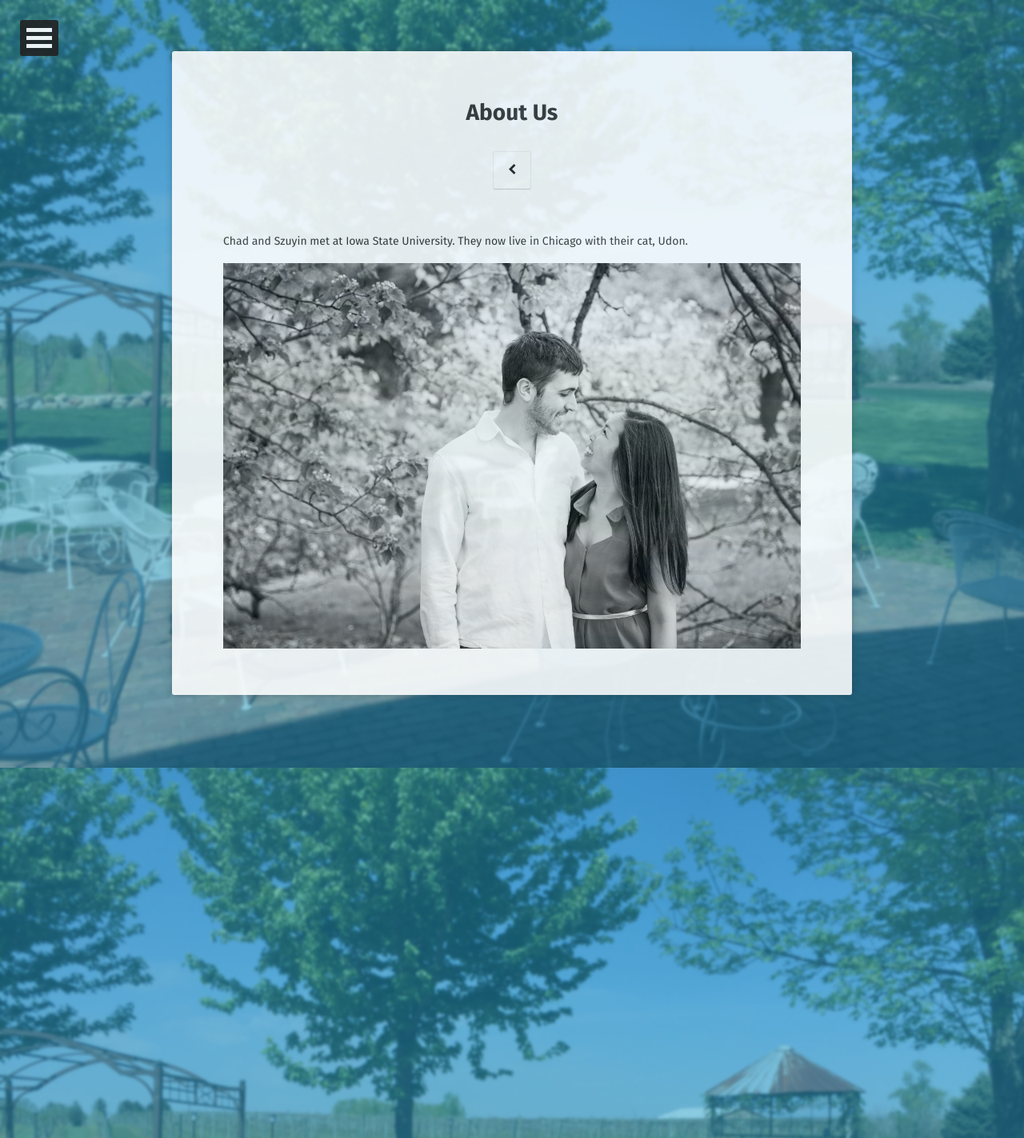
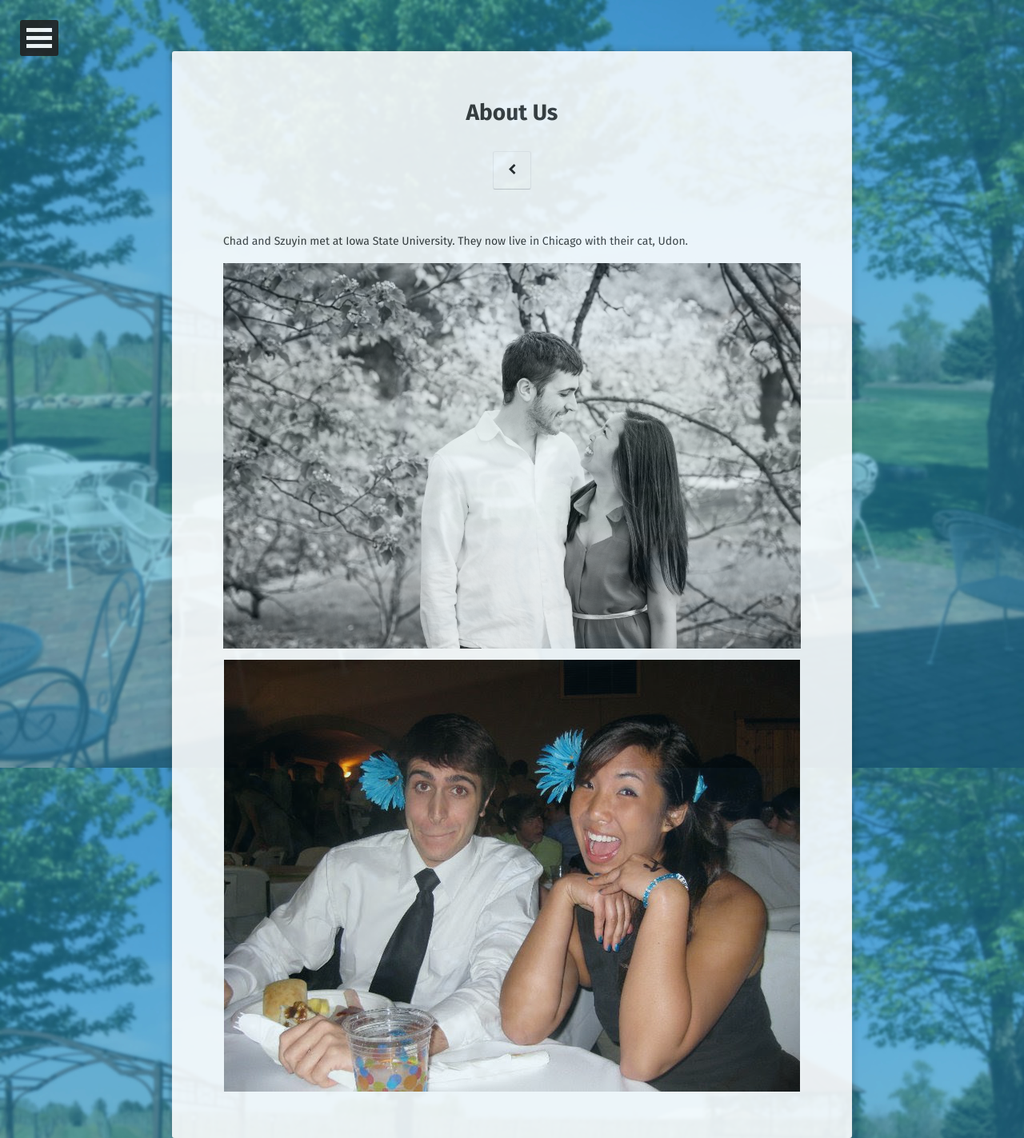
Before and after one commit to crgk/chadandszuyin.us, a Jekyll site: the page built from about_us.md, in a window 1280 px wide. Shown: the whole page at 80% size. Built offline with Jekyll 4.4.1, drawn with Linux system fonts in a browser that asks for light colours; some web fonts are replaced.

Commit message:
Add picture
Photo at Prairie Moon formal

```diff
--- a/about_us.md
+++ b/about_us.md
@@ -7,3 +7,5 @@ comments: false
 Chad and Szuyin met at Iowa State University. They now live in Chicago with their cat, Udon.
 
 ![blackandwhite](/assets/img/blackandwhite.jpg)
+
+![prairiemoonformal](/assets/img/prairiemoonformal.jpg)
```
Also changed, not shown: assets/img/prairiemoonformal.jpg (added).
